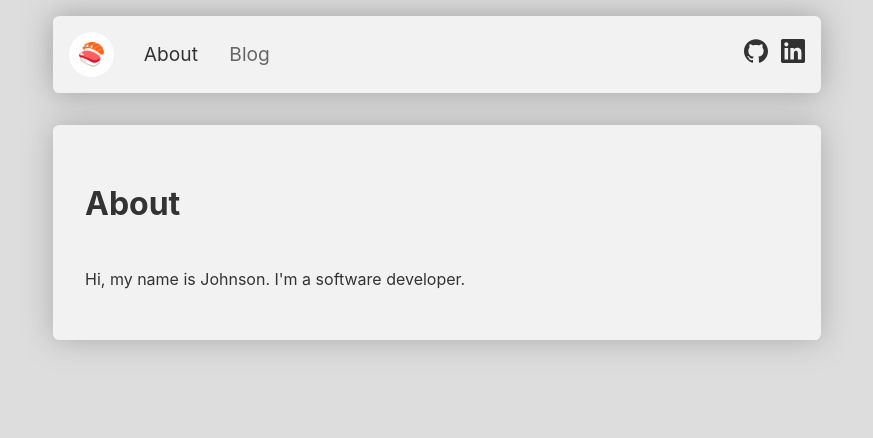
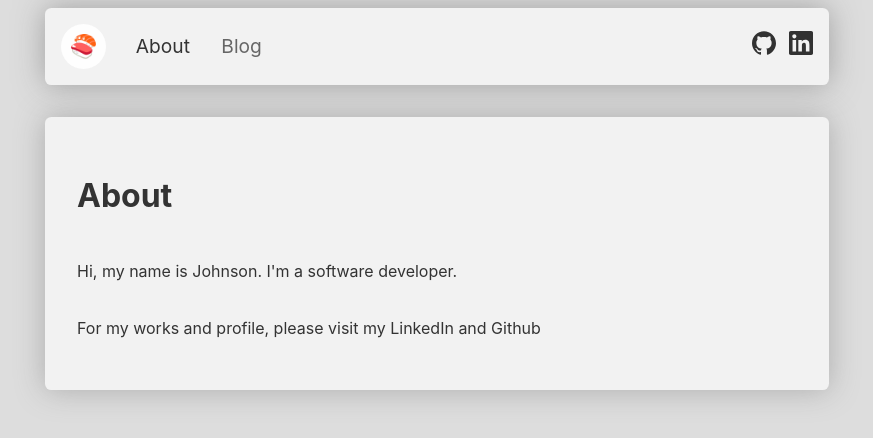
Before and after one commit to johnsonsu/johnsonsu.github.io, a Next.js app: page / in a window 1280 px wide. Shown: the top 438 px of the page, without its empty margins (203-1076 px from the left). Built offline with nearby package versions, Linux system fonts and the light colour scheme.

Commit message:
Update layout and copy

```diff
--- a/components/Layout.js
+++ b/components/Layout.js
@@ -6,7 +6,7 @@ import Nav from './Nav'
 const layoutStyle = {
   display: 'flex',
   flexDirection: 'column',
-  padding: '1em',
+  padding: '0.5em',
   maxWidth: '800px',
   margin: 'auto',
 }
--- a/pages/index.js
+++ b/pages/index.js
@@ -6,6 +6,7 @@ const About = () => (
     <Module>
       <h1>About</h1>
       <p>Hi, my name is Johnson. I&apos;m a software developer.</p>
+      <p>For my works and profile, please visit my LinkedIn and Github</p>
     </Module>
   </Layout>
 )
```
